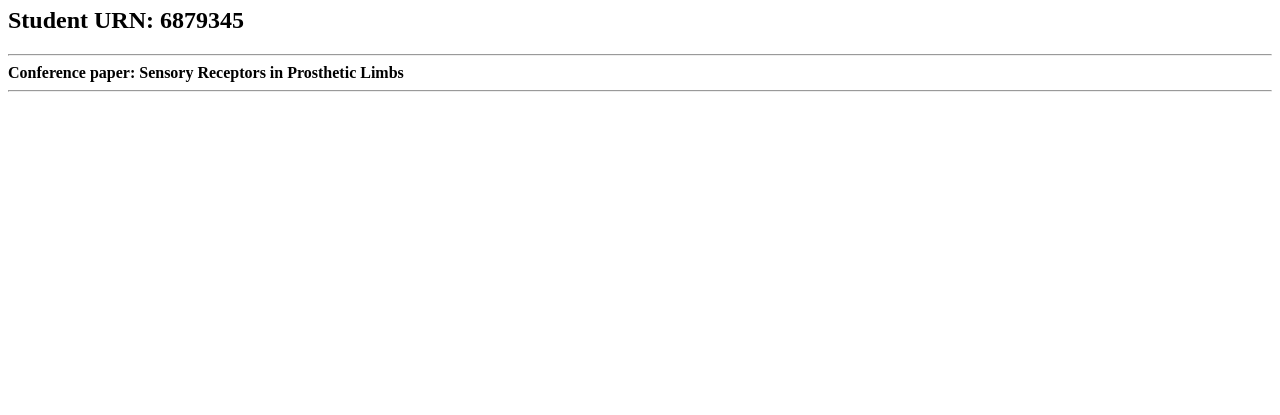
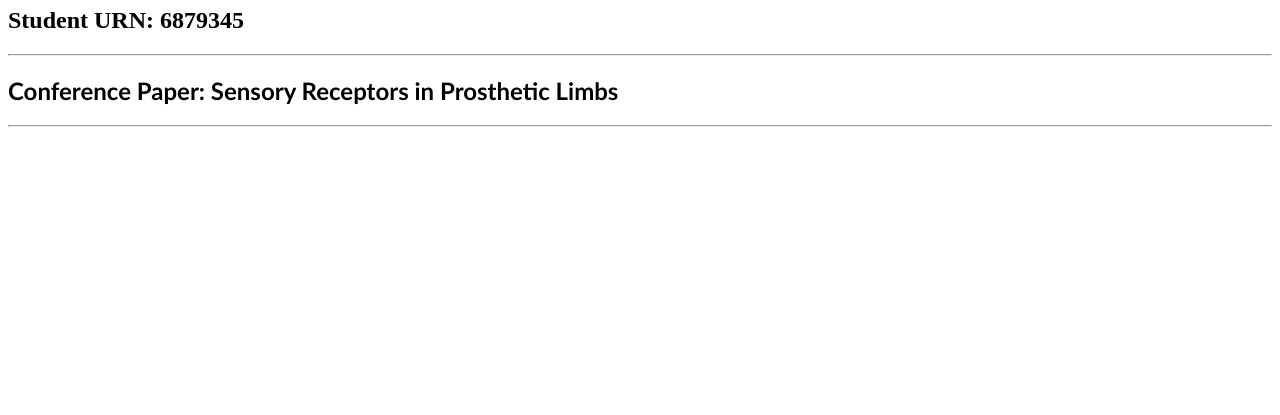
Before and after one commit to FEPSFY6879345/FY6879345, a plain HTML site: page index.html in a window 1280 px wide. Shown: the part 385-800 px from the top of the page. Drawn offline with Linux system fonts and the light colour scheme.

Commit message:
Update index.html

```diff
--- a/index.html
+++ b/index.html
@@ -9,7 +9,7 @@
  <h1><b>ENG0018  Computer  Laboratory 2023/24</b></h1>
  <h2>Student URN: 6879345</h2>
 <hr>
-<h2style=”font-family:calibri:”><b>Conference paper: Sensory Receptors in Prosthetic Limbs</b></h2>
+<h2 style="font-family:calibri;"><b>Conference Paper: Sensory Receptors in Prosthetic Limbs</b></h2>
 <hr>
 
 </html>
```
